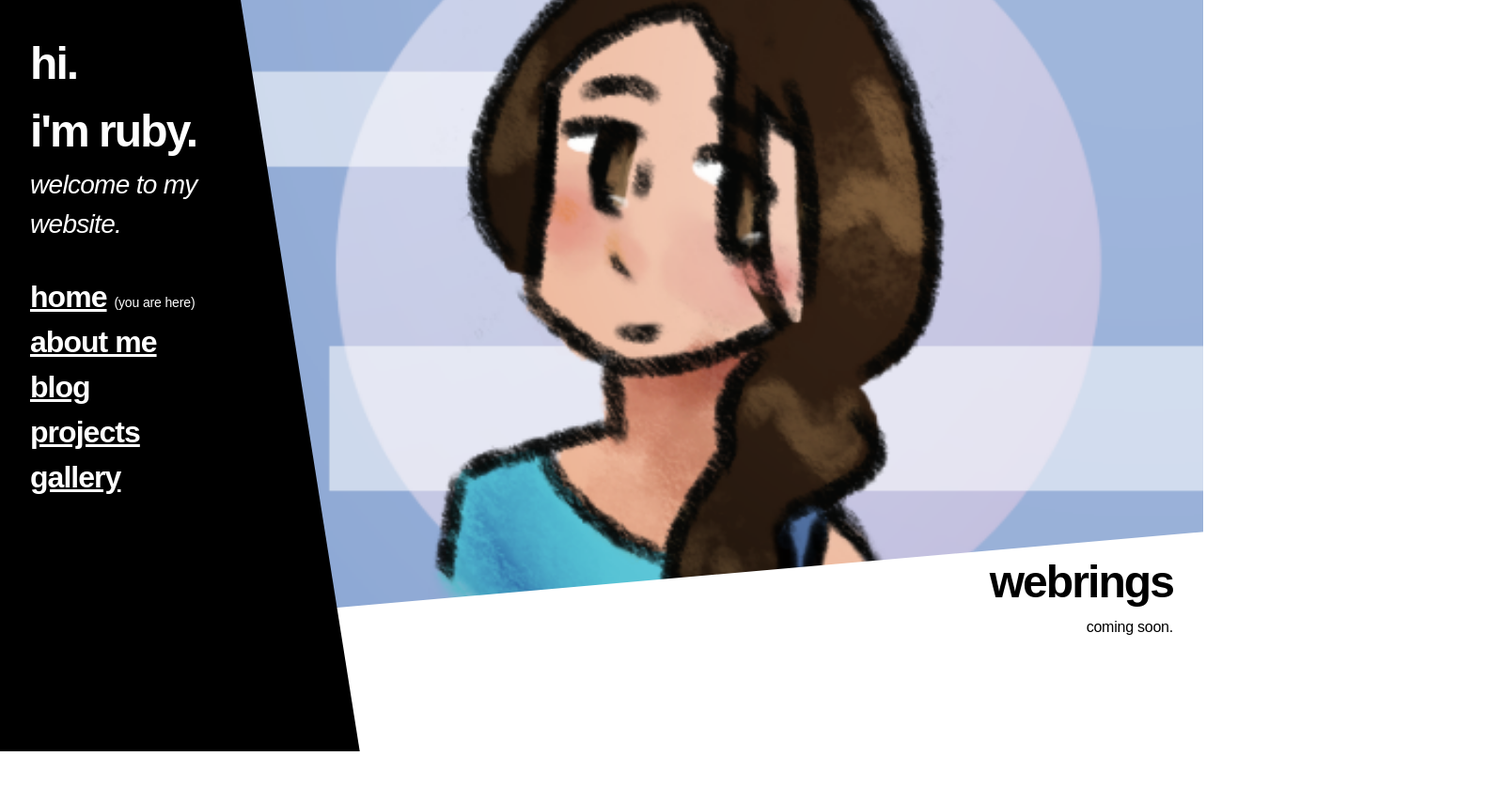
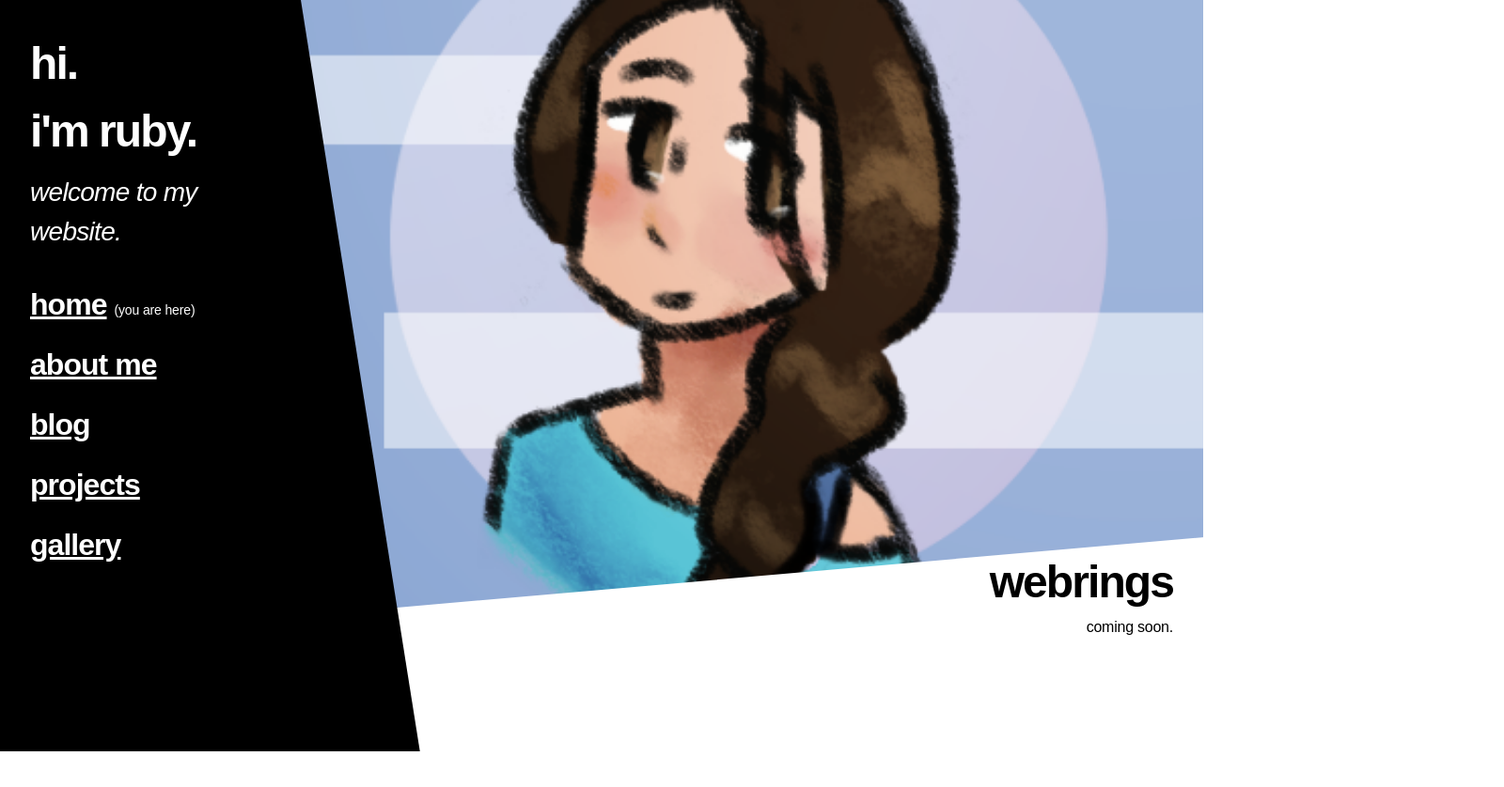
Before and after one commit to Sorixelle/srxl.me, an Astro site: page / in a window 1280 px wide. Shown: the top 838 px of the page at 94% size, 1600 px wide, since content can reach past the window. Built offline with nearby package versions, Linux system fonts and the light colour scheme; Astro itself is replaced by a stand-in of ours; a web font is replaced by a local one.

Commit message:
fiddle with spacing

```diff
--- a/src/pages/index.astro
+++ b/src/pages/index.astro
@@ -7,13 +7,14 @@ import "../styles/main.css";
     <meta charset="utf-8" />
     <link rel="icon" type="image/svg+xml" href="/favicon.svg" />
     <link rel="stylesheet" href="/fonts/inter/inter.css" />
-    <meta name="viewport" content="width=device-width" />
+    <meta name="viewport" content="width=device-width, initial-scale=1" />
     <meta name="generator" content={Astro.generator} />
     <title>welcome | srxl.me</title>
     <style>
       html,
       body {
         margin: 0;
+        overflow: hidden;
       }
 
       h1 {
@@ -25,7 +26,7 @@ import "../styles/main.css";
         z-index: 2;
         position: absolute;
         top: -100vh;
-        width: 20vw;
+        width: 25vw;
         height: 200vh;
         background-color: #000;
         transform: skewX(9deg);
@@ -44,14 +45,14 @@ import "../styles/main.css";
   </head>
   <body>
     <main
-      class="grid grid-cols-[20vw_1fr] grid-rows-[1fr_25vh] w-screen h-screen overflow-hidden"
+      class="grid grid-cols-[25vw_1fr] grid-rows-[1fr_25vh] w-screen h-screen"
     >
       <div class="left-block bg-black row-span-2">
         <div class="relative z-10 p-8 text-white">
           <h1 class="text-h1">hi.<br />i'm ruby.</h1>
-          <h4 class="text-h4 italic">welcome to my website.</h4>
+          <h4 class="pt-2 text-h4 italic">welcome to my website.</h4>
 
-          <ul class="mt-8">
+          <ul class="mt-8 flex flex-col gap-4">
             <li>
               <h3 class="text-h3">
                 <a class="underline" href="#">home</a>
```
